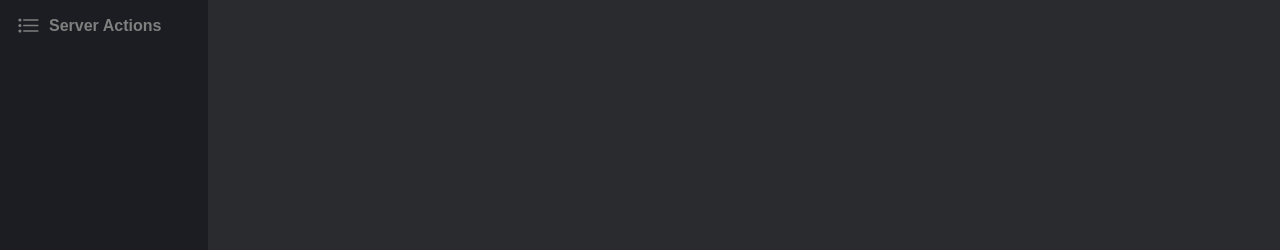
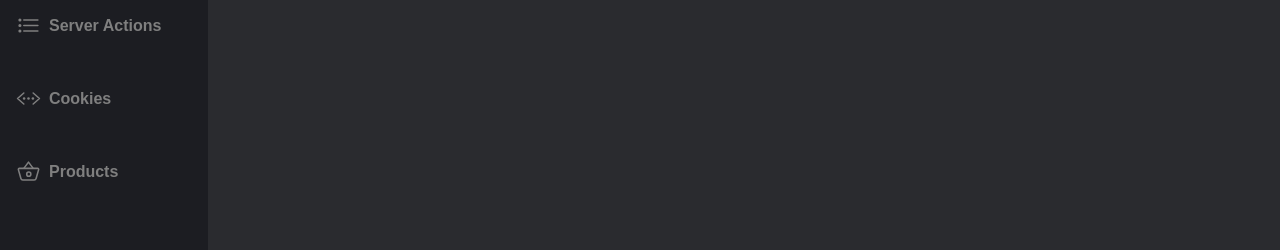
Before and after one commit to JoseIu/admin-todo-next-js, a Next.js app: page /dashboard/rest-todos in a window 1280 px wide. Shown: the part 249-499 px from the top of the page. Built offline with nearby package versions, Linux system fonts and the light colour scheme; no server answers; the database is empty.

Commit message:
ad: cookioes and products paths

```diff
--- a/src/components/dashboard/nav-bar/NavBar.tsx
+++ b/src/components/dashboard/nav-bar/NavBar.tsx
@@ -1,5 +1,11 @@
 import { MenuPath } from '@/interfaces/MenuPath.Interface';
-import { IoCheckboxOutline, IoHomeOutline, IoListOutline } from 'react-icons/io5';
+import {
+  IoBasketOutline,
+  IoCheckboxOutline,
+  IoCodeWorkingOutline,
+  IoHomeOutline,
+  IoListOutline,
+} from 'react-icons/io5';
 import { NavBarItem } from '../nav-bar-item/NavBarItem';
 
 const menuPaths: MenuPath[] = [
@@ -18,6 +24,16 @@ const menuPaths: MenuPath[] = [
     icon: <IoListOutline size={25} />,
     title: 'Server Actions',
   },
+  {
+    path: '/dashboard/cookies',
+    icon: <IoCodeWorkingOutline size={25} />,
+    title: 'Cookies',
+  },
+  {
+    path: '/dashboard/products',
+    icon: <IoBasketOutline size={25} />,
+    title: 'Products',
+  },
 ];
 
 export const NavBar = () => {
```
